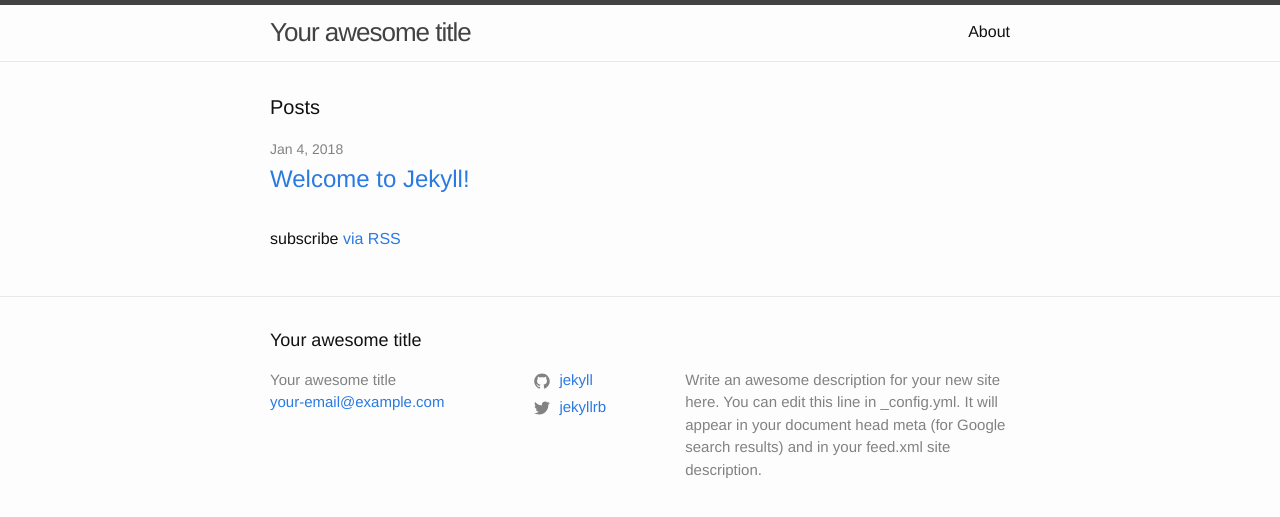
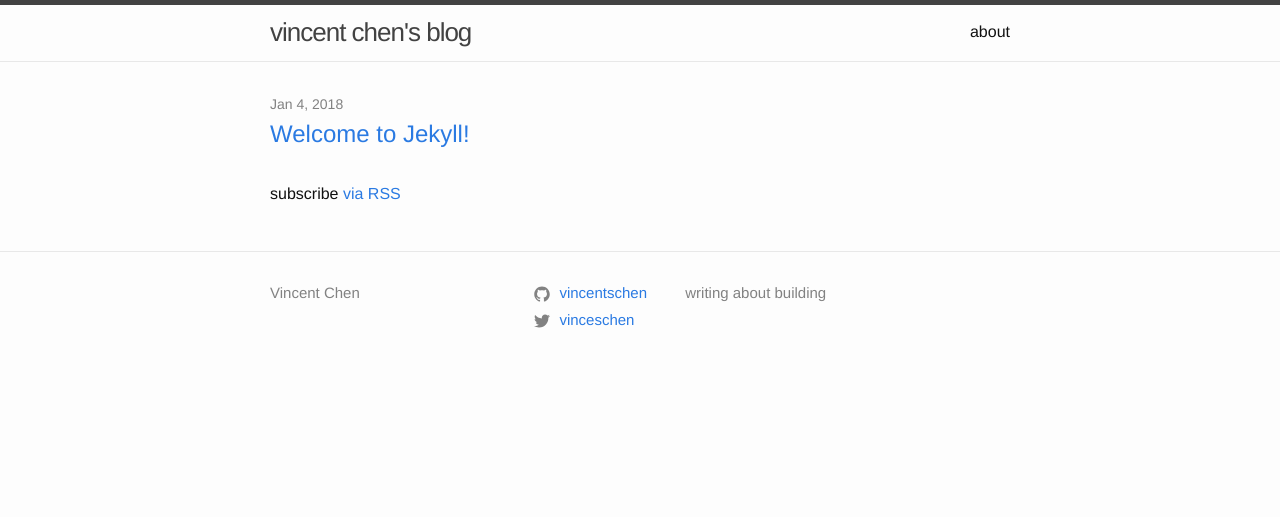
Before and after one commit to vincentschen/blog, a Jekyll site: the page built from index.md, in a window 1280 px wide. Shown: the top 517 px of the page. Built offline with Jekyll 4.4.1, drawn with Linux system fonts in a browser that asks for light colours.

Commit message:
Fill in placeholders

```diff
--- a/_config.yml
+++ b/_config.yml
@@ -13,16 +13,15 @@
 # you will see them accessed via {{ site.title }}, {{ site.email }}, and so on.
 # You can create any custom variable you would like, and they will be accessible
 # in the templates via {{ site.myvariable }}.
-title: Your awesome title
-email: your-email@example.com
+title: vincent chen's blog
+author: Vincent Chen
+email: vincentsc at cs dot stanford dot edu
 description: >- # this means to ignore newlines until "baseurl:"
-  Write an awesome description for your new site here. You can edit this
-  line in _config.yml. It will appear in your document head meta (for
-  Google search results) and in your feed.xml site description.
+  writing about building
 baseurl: "/blog" # !important- that this matches repo name for github project pages
-url: "" # the base hostname & protocol for your site, e.g. http://example.com
-twitter_username: jekyllrb
-github_username:  jekyll
+url: "http://vincentsc.com" # the base hostname & protocol for your site, e.g. http://example.com
+twitter_username: vinceschen
+github_username:  vincentschen
 
 # Build settings
 markdown: kramdown
--- a/_includes/footer.html
+++ b/_includes/footer.html
@@ -2,7 +2,7 @@
 
   <div class="wrapper">
 
-    <h2 class="footer-heading">{{ site.title | escape }}</h2>
+    <!-- <h2 class="footer-heading">{{ site.title | escape }}</h2> -->
 
     <div class="footer-col-wrapper">
       <div class="footer-col footer-col-1">
@@ -13,10 +13,10 @@
             {% else %}
               {{ site.title | escape }}
             {% endif %}
-            </li>
+            <!-- </li>
             {% if site.email %}
             <li><a href="mailto:{{ site.email }}">{{ site.email }}</a></li>
-            {% endif %}
+            {% endif %} -->
         </ul>
       </div>
 
--- a/_layouts/home.html
+++ b/_layouts/home.html
@@ -4,7 +4,7 @@ layout: default
 
 <div class="home">
 
-  <h1 class="page-heading">Posts</h1>
+  <!-- <h1 class="page-heading">Posts</h1> -->
 
   {{ content }}
 
```
Also changed, not shown: about.md (+8 -15 lines), _includes/header.html (line endings or trailing spaces).
